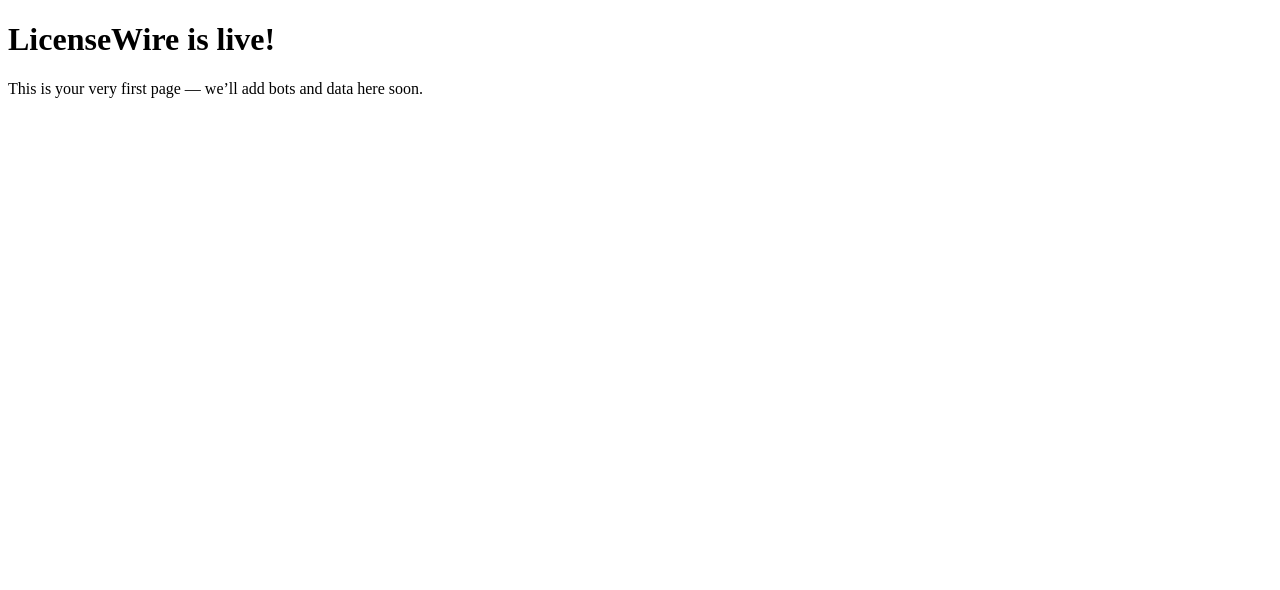
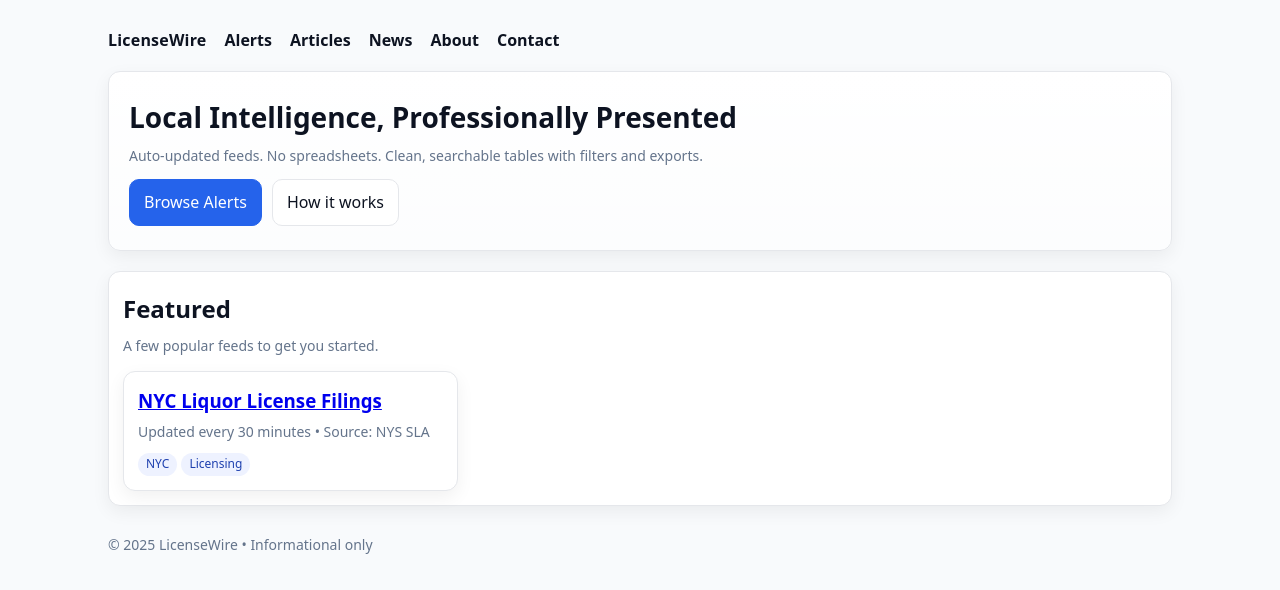
Before and after one commit to stormcat1228-afk/LicenseWire, a plain HTML site: page index.html in a window 1280 px wide. Drawn offline with Linux system fonts and the light colour scheme; files that its build step writes are made by us from their sources.

Commit message:
Update index.html

```diff
--- a/index.html
+++ b/index.html
@@ -1,8 +1,47 @@
 <!doctype html>
-<html>
-<head><meta charset="utf-8"><title>LicenseWire</title></head>
+<html lang="en">
+<head>
+<meta charset="utf-8"><meta name="viewport" content="width=device-width, initial-scale=1">
+<title>LicenseWire — Local Intelligence</title>
+<link rel="stylesheet" href="style.css">
+<link rel="icon" href="data:,">
+<meta name="description" content="Professional, auto-updated local intelligence feeds: liquor licenses, permits, inspections, auctions.">
+</head>
 <body>
-<h1>LicenseWire is live!</h1>
-<p>This is your very first page — we’ll add bots and data here soon.</p>
+  <div class="container">
+    <nav>
+      <a class="brand" href="index.html">LicenseWire</a>
+      <a href="alerts/index.html">Alerts</a>
+      <a href="articles.html">Articles</a>
+      <a href="news.html">News</a>
+      <a href="about.html">About</a>
+      <a href="contact.html">Contact</a>
+    </nav>
+
+    <div class="hero">
+      <h1>Local Intelligence, Professionally Presented</h1>
+      <div class="kicker">Auto-updated feeds. No spreadsheets. Clean, searchable tables with filters and exports.</div>
+      <div style="margin-top:12px;display:flex;gap:10px">
+        <a class="btn primary" href="alerts/index.html">Browse Alerts</a>
+        <a class="btn" href="about.html">How it works</a>
+      </div>
+    </div>
+
+    <div class="panel">
+      <h2 style="margin:4px 0 8px">Featured</h2>
+      <div class="kicker">A few popular feeds to get you started.</div>
+      <div style="display:grid;grid-template-columns:repeat(auto-fill,minmax(280px,1fr));gap:14px;margin-top:14px">
+        <div class="panel">
+          <h3 style="margin:0 0 6px"><a href="bots/nyc-liquor.html">NYC Liquor License Filings</a></h3>
+          <div class="kicker">Updated every 30 minutes • Source: NYS SLA</div>
+          <div style="margin-top:8px"><span class="badge">NYC</span> <span class="badge">Licensing</span></div>
+        </div>
+        <!-- more cards will appear once we add bots -->
+      </div>
+    </div>
+
+    <div class="footer">© <span id="y"></span> LicenseWire • Informational only</div>
+  </div>
+<script>document.getElementById('y').textContent=new Date().getFullYear()</script>
 </body>
 </html>
```
